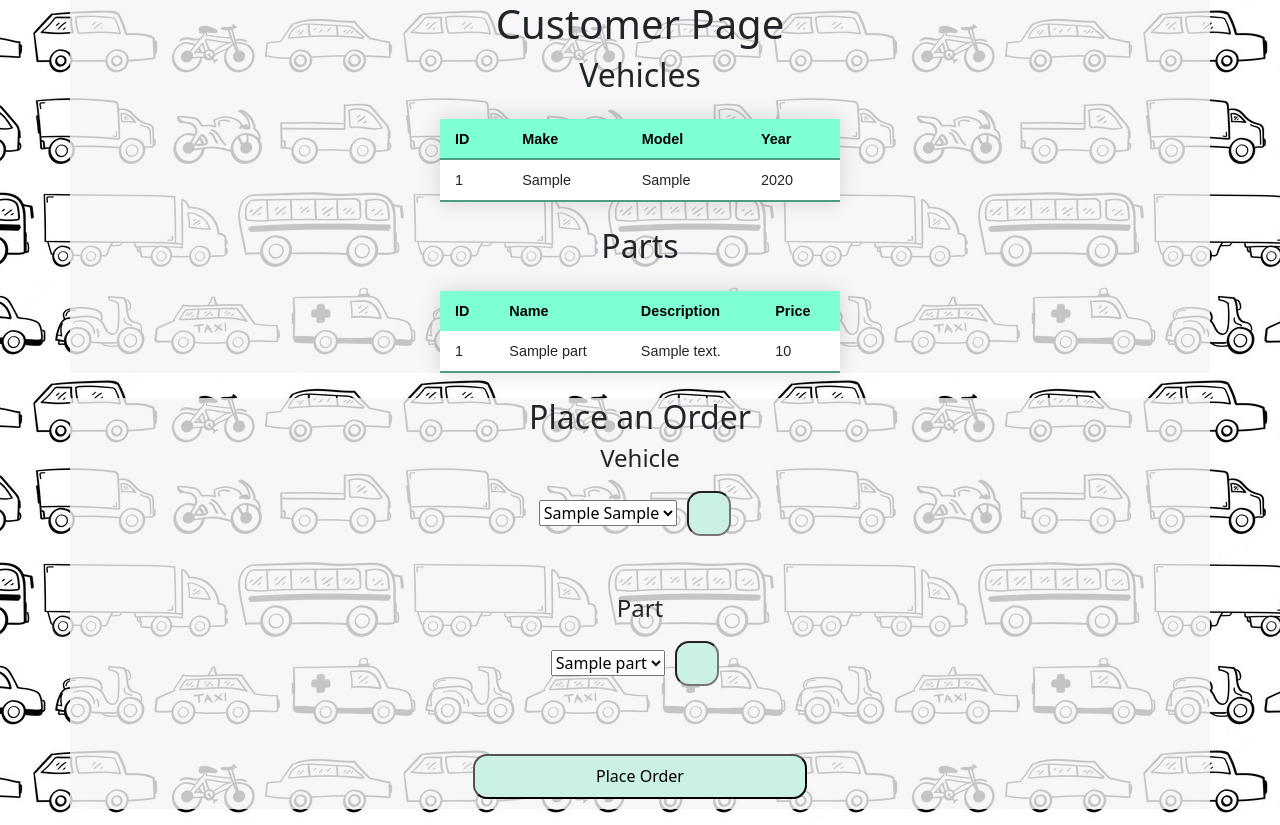
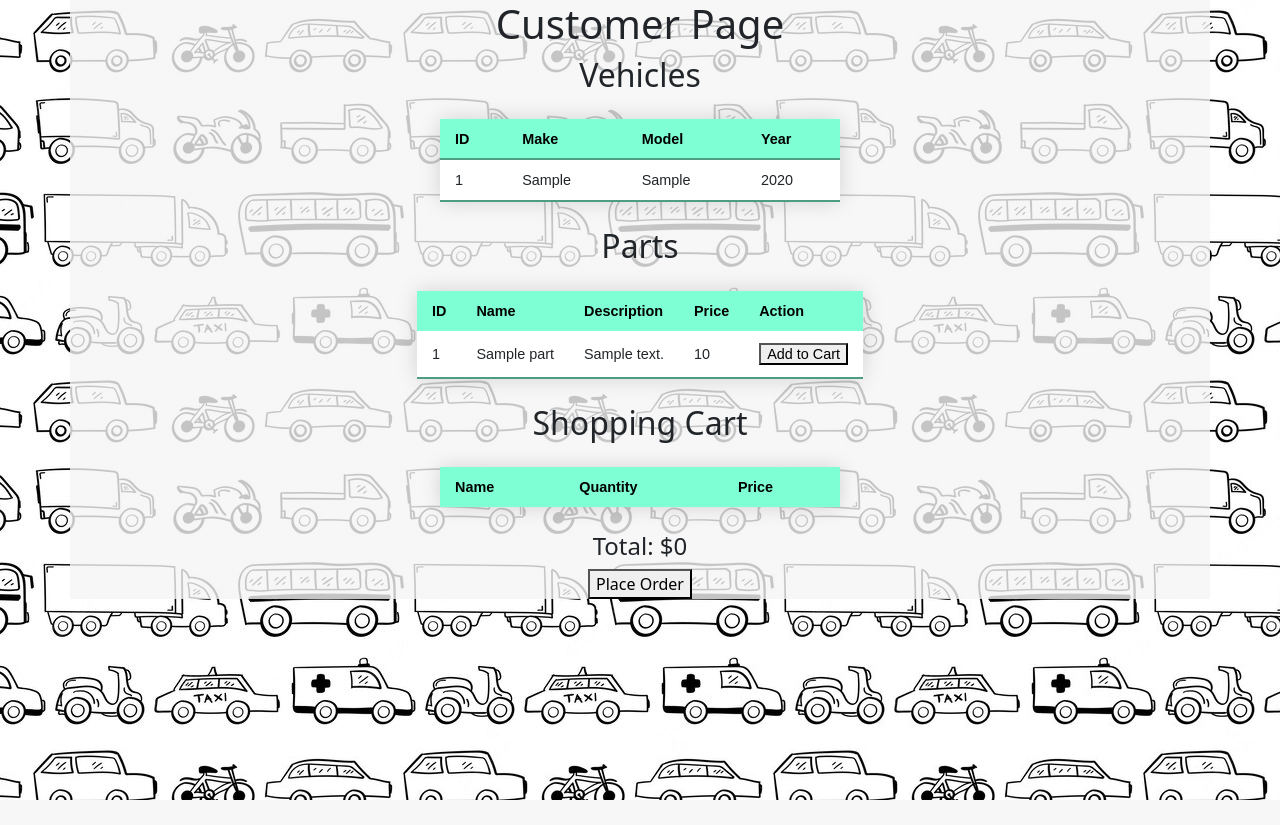
Before and after one commit to kintama48/ShowroomManagementSystem, a PHP site: page /customer/customer_homepage.php in a window 1280 px wide. After the commit the page ends 800 px from the top, so only its background shows below. Run offline with PHP 8.4, Linux system fonts and the light colour scheme; tables that the repository leaves empty or names only in its code hold one stand-in row (values such as "Sample post"); lists and menus that the app fills with data are empty.

Commit message:
added cart

```diff
--- a/admin/inventory.php
+++ b/admin/inventory.php
@@ -24,7 +24,6 @@
                     <th>Year</th>
                     <th>Action</th>
                 </thead>
-
             </tr>
 
             <tr>
--- a/customer/customer_homepage.php
+++ b/customer/customer_homepage.php
@@ -1,11 +1,11 @@
 <!-- customer.php -->
-<html>
+<html lang="en">
 <head>
     <title>Customer Page</title>
     <link href="https://cdn.jsdelivr.net/npm/bootstrap@5.3.0-alpha1/dist/css/bootstrap.min.css" rel="stylesheet" integrity="sha384-GLhlTQ8iRABdZLl6O3oVMWSktQOp6b7In1Zl3/Jr59b6EGGoI1aFkw7cmDA6j6gD" crossorigin="anonymous">
     <script src="https://cdn.jsdelivr.net/npm/bootstrap@5.3.0-alpha1/dist/js/bootstrap.bundle.min.js" integrity="sha384-w76AqPfDkMBDXo30jS1Sgez6pr3x5MlQ1ZAGC+nuZB+EYdgRZgiwxhTBTkF7CXvN" crossorigin="anonymous"></script>
     <link rel="stylesheet" href="../stylesheets/customer_homepage.css">
-    </head>
+</head><!-- customer.php -->
 <body>
 <div id="table-div" class="container">
     <h1>Customer Page</h1>
@@ -19,11 +19,10 @@
             <th>Year</th>
             </thead>
         </tr>
-
         <tbody>
         <?php
         // Include the code to retrieve the list of vehicles from the database
-                    include 'get_vehicles.php';
+        include './get_vehicles.php';
 
         // Iterate through the list of vehicles and display them in a table
         foreach ($vehicles as $vehicle) {
@@ -47,6 +46,7 @@
             <th>Name</th>
             <th>Description</th>
             <th>Price</th>
+            <th>Action</th>
         </tr>
         </thead>
 
@@ -60,61 +60,143 @@
     echo "<tr>";
     echo "<td>" . $part['id'] . "</td>";
     echo "<td>" . $part['name'] . "</td>";
-                        echo "<td>" . $part['description'] . "</td>";
+    echo "<td>" . $part['description'] . "</
+</td>";
     echo "<td>" . $part['price'] . "</td>";
+    echo "<td><button class='add-to-cart-btn' data-part-id='" . $part['id'] . "' data-part-name='" . $part['name'] . "' data-part-price='" . $part['price'] . "'>Add to Cart</button></td>";
     echo "</tr>";
 }
 ?>
-
         </tbody>
 
     </table>
+    <div id="shopping-cart">
+        <h2>Shopping Cart</h2>
+        <table class="styled-table">
+            <thead>
+            <tr>
+                <th>Name</th>
+                <th>Quantity</th>
+                <th>Price</th>
+            </tr>
+            </thead>
+            <tbody id="cart-items">
 
+            </tbody>
+        </table>
+        <h4 id="cart-total">Total: $0</h4>
+        <button id="place-order-btn">Place Order</button>
+    </div>
 </div>
 
-        <div id="form-div" class="container">
+<script>
+    // Add event listener to the "Add to Cart" buttons
+    const addToCartButtons = document.querySelectorAll('.add-to-cart');
+    addToCartButtons.forEach(button => {
+        button.addEventListener('click', event => {
+            // Get the part information
+            const item = event.target.parentElement.parentElement;
+            const name = item.querySelector('.part-name').innerText;
+            const price = item.querySelector('.part-price').innerText;
 
-            <h2>Place an Order</h2>
-            <form action="place_order.php" method="post">
-                <label for="vehicle_id"><h4>Vehicle</h4></label><br>
-                <select id="vehicle_id" name="vehicle_id">
+            // Add the part to the cart
+            addToCart(name, price);
 
+            // Update the cart total
+            updateCartTotal();
+        });
+    });
 
-                    <?php
-                    // Include the code to retrieve the list of vehicles from the database
-                    include 'get_vehicles.php';
+    // Add the part to the cart
+    function addToCart(name, price) {
+        // Check if the cart already has an item with the same name
+        const existingItem = document.querySelector(`.cart-item[data-name='${name}']`);
+        if (existingItem) {
+            // If it does, increase the quantity of that item
+            const quantity = existingItem.querySelector('.cart-item-quantity');
+            quantity.innerText = parseInt(quantity.innerText) + 1;
+        } else {
+            // If it doesn't, create a new item in the cart
+            const cartRow = document.createElement('div');
+            cartRow.classList.add('cart-row');
+            cartRow.innerHTML = `
+            <div class="cart-item" data-name="${name}">
+                <span class="cart-item-name">${name}</span>
+                <span class="cart-item-price">${price}</</span>
+                <input type="number" class="cart-item-quantity" value="1">
+                <button class="btn btn-danger" type="button">Remove</button>
+            </div>
+        `;
+            cartRow.getElementsByClassName('btn-danger')[0].addEventListener('click', removeCartItem);
+            cartRow.getElementsByClassName('cart-item-quantity')[0].addEventListener('change', quantityChanged);
+            cart.append(cartRow);
+            updateCartTotal();
+        }
+        function removeCartItem(event) {
+            const buttonClicked = event.target;
+            buttonClicked.parentElement.remove();
+            updateCartTotal();
+        }
+        function quantityChanged(event) {
+            const input = event.target;
+            if (isNaN(input.value) || input.value <= 0) {
+                input.value = 1;
+            }
+            updateCartTotal();
+        }
+        function updateCartTotal() {
+            const cartItemContainer = document.getElementsByClassName('cart-items')[0];
+            const cartRows = cartItemContainer.getElementsByClassName('cart-row');
+            let total = 0;
+            Array.from(cartRows).forEach(function(cartRow) {
+                const price = cartRow.getElementsByClassName('cart-item-price')[0].innerText;
+                const quantity = cartRow.getElementsByClassName('cart-item-quantity')[0].value;
+                total += price * quantity;
+            });
+            document.getElementsByClassName('cart-total-price')[0].innerText = `Total: $${total}`;
+        }
+        // Event Listeners
+        addToCartButtons.forEach(function(addToCartButton) {
+            addToCartButton.addEventListener('click', addToCartClicked);
+        });
+    }
+    updateCartTotal();
 
-                    // Iterate through the list of vehicles and create options for the select element
-                    foreach ($vehicles as $vehicle) {
-                        echo "<option value='" . $vehicle['id'] . "'>" . $vehicle['make'] . " " . $vehicle['model'] . "</option>";
+    function addToCartClicked(event) {
+        const button = event.target;
+        const shopItem = button.parentElement.parentElement;
+        const name = shopItem.getElementsByClassName('vehicle-name')[0].innerText;
+        const price = shopItem.getElementsByClassName('vehicle-price')[0].innerText;
+        const imageSrc = shopItem.getElementsByClassName('vehicle-img')[0].src;
+
+        addItemToCart(name, price, imageSrc);
+        updateCartTotal();
     }
-                    ?>
 
-                    <label for="quantity">Quantity:</label><br>
-                    <input style="width:4%;" type="number" id="quantity-car" name="quantity-car" min="1"><br><br>
+    function addItemToCart(name, price, imageSrc) {
+        const cartRow = document.createElement('div');
+        cartRow.classList.add('cart-row');
+        cartRow.innerHTML = `<div class="cart-item cart-column"> <img class="cart-item-image" src="${imageSrc}" width="100" height="100"> <span class="cart-item-title">${name}</span> </div> <span class="cart-price cart-column">${price}</span> <div class="cart-quantity cart-column"> <input class="cart-quantity-input" type="number" value="1"> <button class="btn btn-danger" type="button">REMOVE</button> </div>;`
+    cartRow.getElementsByClassName('btn-danger')[0].addEventListener('click', removeCartItem);
+    cartRow.getElementsByClassName('cart-quantity-input')[0].addEventListener('change', quantityChanged);
+    document.getElementsByClassName('cart-items')[0].append(cartRow);
+    }
 
-                </select><br>
-                <label for="part_id"><h4>Part</h4></label><br>
-                <select id="part_id" name="part_id">
-
-                    <?php
-                    // Include the code to retrieve the list of parts from the database
-                    include 'get_parts.php';
-
-                    // Iterate through the list of parts and create options for the select element
-                    foreach ($parts as $part) {
-                        echo "<option value='" . $part['id'] . "'>" . $part['name'] . "</option>";
+    function updateCartTotal() {
+        const cartItemContainer = document.getElementsByClassName('cart-items')[0];
+        const cartRows = cartItemContainer.getElementsByClassName('cart-row');
+        let total = 0;
+        for (let i = 0; i < cartRows.length; i++) {
+            const cartRow = cartRows[i];
+            const priceElement = cartRow.getElementsByClassName('cart-item-price')[0];
+            const quantityElement = cartRow.getElementsByClassName('cart-item-quantity')[0];
+            const price = parseFloat(priceElement.innerText.replace('$', ''));
+            const quantity = quantityElement.value;
+            total = total + (price * quantity);
         }
-                    ?>
-
-                    <label for="quantity">Quantity:</label><br>
-                    <input style="width:4%;" type="number" id="quantity-part" name="quantity-part" min="1"><br><br>
-
-                </select><br>
-                <input type="submit" value="Place Order">
-            </form>
-
-        </div>
-
+        total = Math.round(total * 100) / 100;
+        document.getElementsByClassName('cart-total-price')[0].innerText = '$' + total;
+    }
+</script>
 </body>
 </html>
--- a/login.php
+++ b/login.php
@@ -1,5 +1,7 @@
 <?php
 session_start();
+
+// https://chat.openai.com/chat/21840481-72c4-4474-a354-e1ab899b66a9
 
 if (isset($_POST["username"]) && isset($_POST["password"])) {
     $username = $_POST["username"];
```
Also changed, not shown: customer/profile.php (added, +112 -0 lines), admin/add_parts.php (indentation only), js/script.js (deleted). Lines whose indentation alone changed are shown as unchanged.
